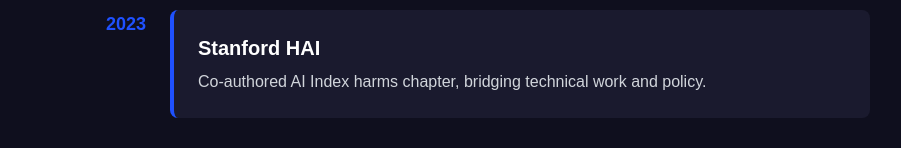
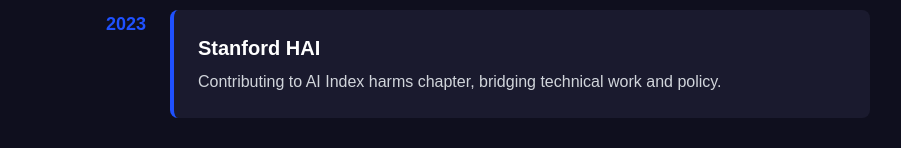
Before and after one commit to lucyzimmo/LucyZimmerman, a Next.js app: page / in a window 1280 px wide. Shown: the part 5950-6098 px from the top of the page, without its empty margins (202-1103 px from the left). Built offline with nearby package versions, Linux system fonts and the light colour scheme; a web font is replaced by a local one.

Commit message:
updated wording

```diff
--- a/src/components/Portfolio.tsx
+++ b/src/components/Portfolio.tsx
@@ -103,7 +103,7 @@
     year: "2023",
     title: "Stanford HAI",
     description:
-      "Co-authored AI Index harms chapter, bridging technical work and policy.",
+      "Contributing to AI Index harms chapter, bridging technical work and policy.",
   },
   {
     year: "2022–2023",
```
